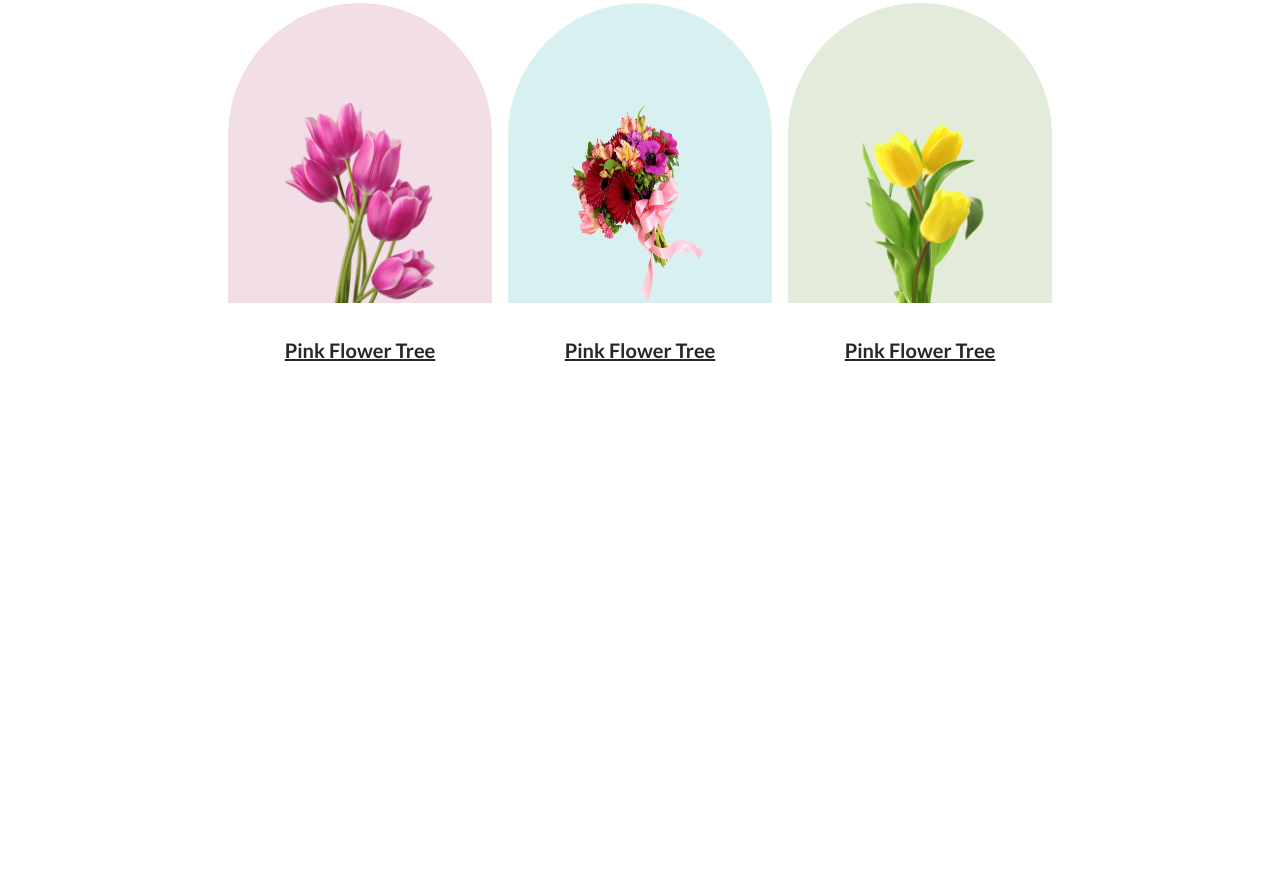
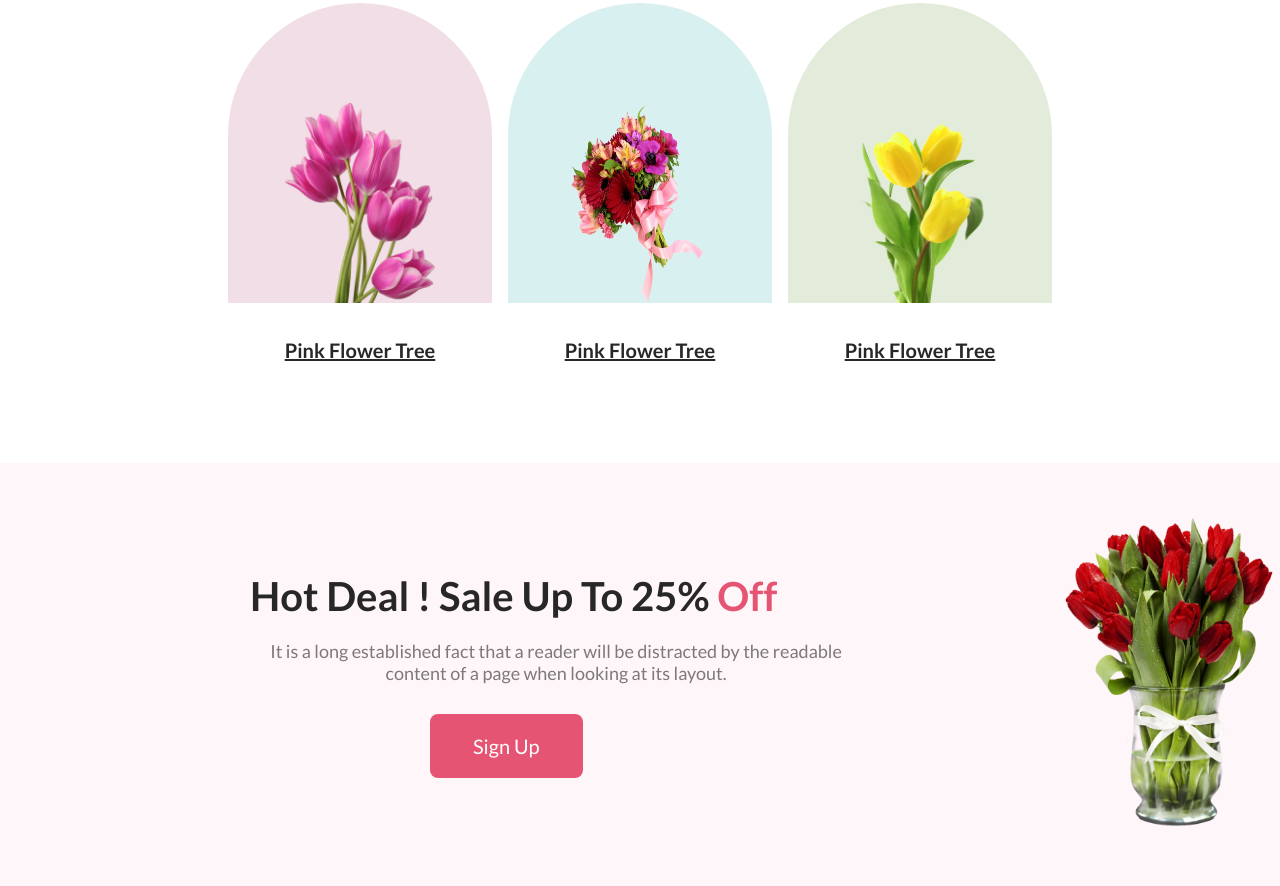
Before and after one commit to Mysha-Mazumder/flower-shop, a plain HTML site: page index.html in a window 1280 px wide. Shown: the part 1063-1949 px from the top of the page. Before the commit the page ends 1425 px from the top, so only its background shows below. Drawn offline with Linux system fonts and the light colour scheme.

Commit message:
added sale section

```diff
--- a/index.html
+++ b/index.html
@@ -49,8 +49,20 @@
 </div>
       </div>
       </div>
-
-      <!----------Featured Section End--------------------->
+      <!----------Featured Section Ends--------------------->
+      <!---------Sale section start------------------------->
+      <div class="sale-container">
+       <div class="sale-content">
+        <h4 class="sale-title">Hot Deal ! Sale Up To 25% <span class="off">Off</span></h4>
+        <p class="sale-description">
+          It is a long established fact that a reader will be distracted by the readable content of a page when looking at its layout.</p>
+       <button class="btn-primary sale-btn">Sign Up</button>
+       </div>
+      <div class="sale-photo">
+<img class="sale-flower-img" src="./Flower Asset/pngwing 8.png" alt="">
+      </div>
+      </div>
+      <!---------Sale section ends------------------------->
     </main>
 </body>
 </html>
--- a/style.css
+++ b/style.css
@@ -62,6 +62,7 @@ margin-bottom: 50px;
     gap: 1rem;
  align-items: center;
 justify-content: center;
+margin-bottom: 160px;
 }
 .flower-img{
     width: 150px;
@@ -98,5 +99,42 @@ text-align: center;
     background: rgba(71, 125, 17, 0.15);
     text-align: center;
 }
+/*--------------Featured styles Ends-------*/
 
-/*--------------Featured styles Ends-------*/
+/*-----------Sale section styles start----*/
+.sale-container{
+ width: 100%;
+background: rgba(229, 84, 115, 0.05);
+display: flex;
+justify-content: center;
+align-items: center;
+padding: 50px 0;
+}
+.sale-content{
+    margin-left: 250px;
+}
+.sale-title{
+color: #272727;
+font-size: 40px;
+font-weight: 800;
+}
+.off{
+    color: #E55473;
+}
+.sale-description{
+color: rgba(39, 39, 39, 0.60);
+text-align: center;
+font-size: 18px;
+font-weight: 400;
+margin: 20px 0;
+}
+.sale-flower-img{
+width: 218px;
+height: 320px;
+margin-left: 200px;
+}
+.sale-btn{
+margin-left: 180px;
+margin-top: 10px;
+}
+/*-----------Sale section styles ends----*/
```
